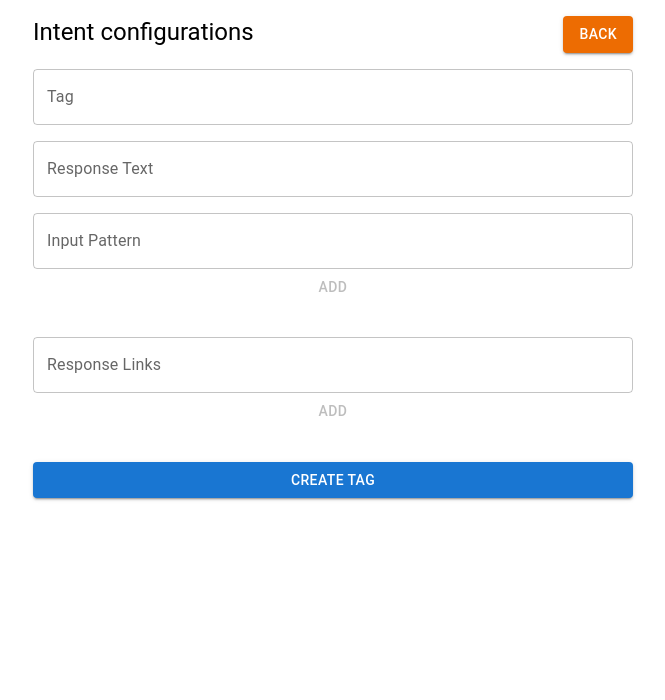
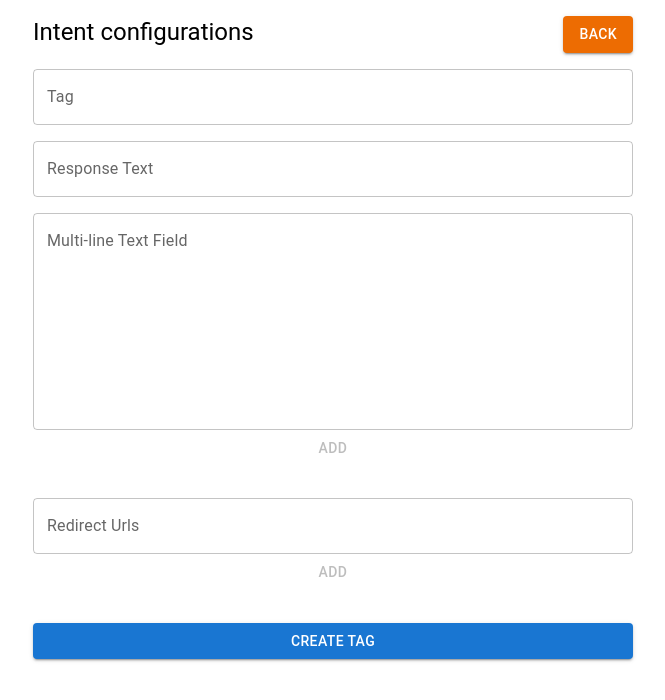
Before and after one commit to anuradha151/nlp-chatbot-admin, a React (Create React App) app: page /create-tag in a window 1280 px wide. Shown: the top 700 px of the page, without its empty margins (307-972 px from the left). Built offline with nearby package versions, Linux system fonts and the light colour scheme.

Commit message:
Feature: add new multine for input patterns

```diff
--- a/src/pages/CreateTag.js
+++ b/src/pages/CreateTag.js
@@ -40,6 +40,16 @@ const CreateTag = () => {
 
     };
 
+
+    const handleAdd = () => {
+        const lines = inputPattern
+            .split(/\r?\n/)
+            .filter(line => line.trim() !== '');
+
+        setInputPatterns([...inputPatterns, ...lines]);
+        setInputPattern('');
+    };
+
     return (
         <Box sx={{ width: '100%', maxWidth: 600, margin: 'auto', mt: 2 }}>
             <Stack spacing={2}>
@@ -67,15 +77,17 @@ const CreateTag = () => {
                 </FormControl>
                 <FormControl>
                     <TextField
-                        label="Input Pattern"
-                        name="input_pattern"
-                        value={inputPattern} // convert array to comma-separated string
+                        id="outlined-multiline-static"
+                        label="Multi-line Text Field"
+                        multiline
+                        rows={8}
+                        value={inputPattern}
                         onChange={event => setInputPattern(event.target.value)}
+                        sx={{ whiteSpace: 'pre-wrap' }}
                     />
-                    <Button disabled={inputPattern === ''} onClick={() => {
-                        setInputPatterns([...inputPatterns, inputPattern])
-                        setInputPattern('')
-                    }} >Add</Button>
+                    <Button disabled={inputPattern === ''} onClick={handleAdd}>
+                        Add
+                    </Button>
                 </FormControl>
                 <FormControl component="fieldset" legend="Input Patterns">
                     <FormGroup>
@@ -89,9 +101,9 @@ const CreateTag = () => {
                 </FormControl>
                 <FormControl>
                     <TextField
-                        label="Response Links"
+                        label="Redirect Urls"
                         name="response_links"
-                        value={responseLink} // convert array to comma-separated string
+                        value={responseLink}
                         onChange={event => setResponseLink(event.target.value)}
                     />
                     <Button disabled={responseLink === ''} onClick={() => {
@@ -99,7 +111,7 @@ const CreateTag = () => {
                         setResponseLink('')
                     }} >Add</Button>
                 </FormControl>
-                <FormControl component="fieldset" legend="Response Links">
+                <FormControl component="fieldset" legend="Redirect Urls">
                     <FormGroup>
                         {responseLinks.map((link, index) => (
                             <div key={index}                                >
--- a/src/pages/UpdateTag.js
+++ b/src/pages/UpdateTag.js
@@ -58,6 +58,15 @@ const UpdateTag = () => {
         });
     };
 
+    const handleAdd = () => {
+        const lines = inputPattern
+            .split(/\r?\n/)
+            .filter(line => line.trim() !== '');
+
+        setInputPatterns([...inputPatterns, ...lines]);
+        setInputPattern('');
+    };
+
     return (
         <Box sx={{ width: '100%', maxWidth: 600, margin: 'auto', mt: 2 }}>
             <Stack spacing={2}>
@@ -84,16 +93,18 @@ const UpdateTag = () => {
                     />
                 </FormControl>
                 <FormControl>
-                    <TextField
-                        label="Input Pattern"
-                        name="input_pattern"
-                        value={inputPattern} // convert array to comma-separated string
+                <TextField
+                        id="outlined-multiline-static"
+                        label="Multi-line Text Field"
+                        multiline
+                        rows={8}
+                        value={inputPattern}
                         onChange={event => setInputPattern(event.target.value)}
+                        sx={{ whiteSpace: 'pre-wrap' }}
                     />
-                    <Button disabled={inputPattern === ''} onClick={() => {
-                        setInputPatterns([...inputPatterns, inputPattern])
-                        setInputPattern('')
-                    }} >Add</Button>
+                    <Button disabled={inputPattern === ''} onClick={handleAdd}>
+                        Add
+                    </Button>
                 </FormControl>
                 <FormControl component="fieldset" legend="Input Patterns">
                     <FormGroup>
@@ -107,9 +118,9 @@ const UpdateTag = () => {
                 </FormControl>
                 <FormControl>
                     <TextField
-                        label="Response Links"
+                        label="Redirect Urls"
                         name="response_links"
-                        value={responseLink} // convert array to comma-separated string
+                        value={responseLink}
                         onChange={event => setResponseLink(event.target.value)}
                     />
                     <Button disabled={responseLink === ''} onClick={() => {
@@ -117,7 +128,7 @@ const UpdateTag = () => {
                         setResponseLink('')
                     }} >Add</Button>
                 </FormControl>
-                <FormControl component="fieldset" legend="Response Links">
+                <FormControl component="fieldset" legend="Redirect Urls">
                     <FormGroup>
                         {responseLinks.map((link, index) => (
                             <div key={index}                                >
```
